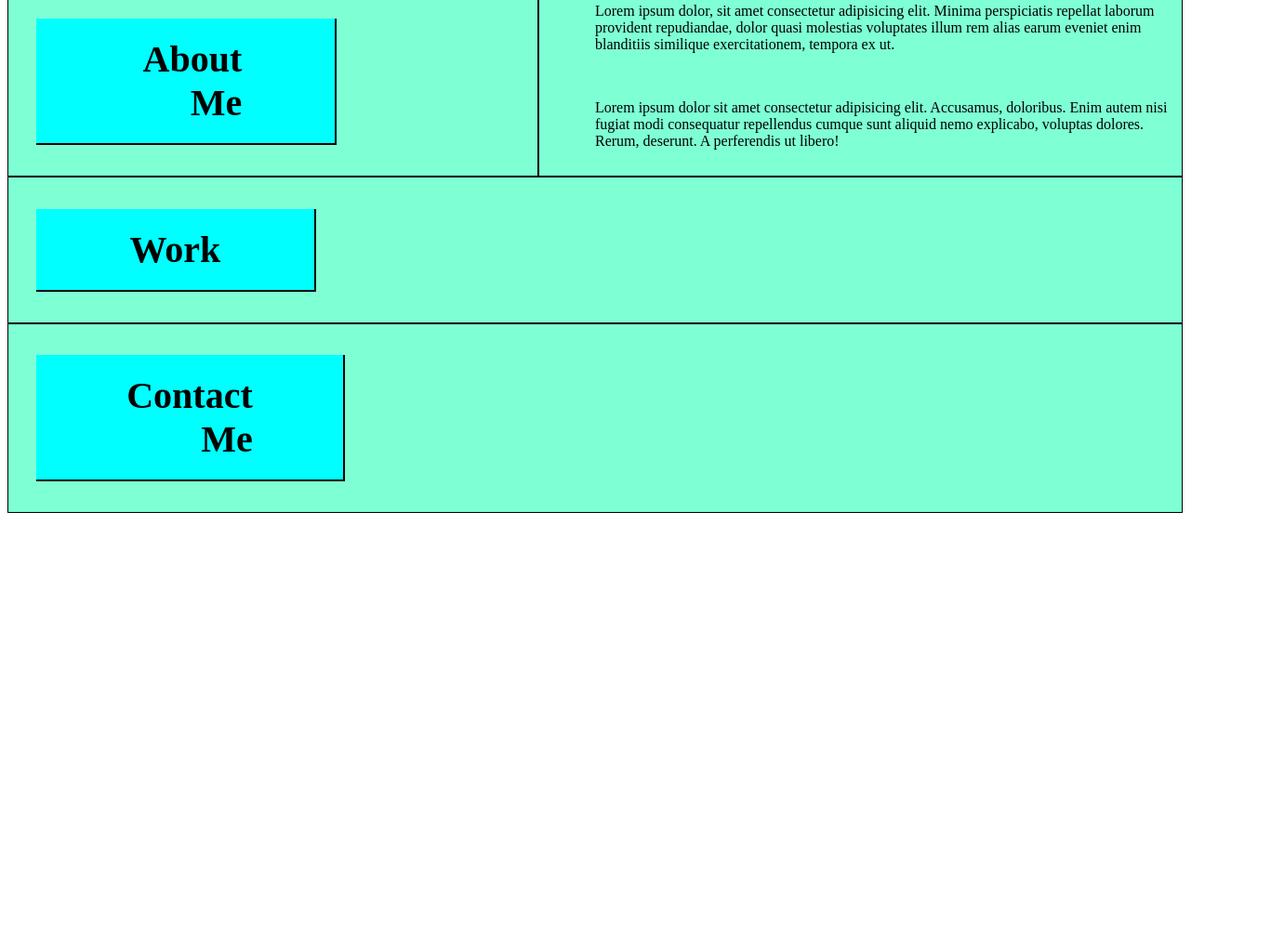
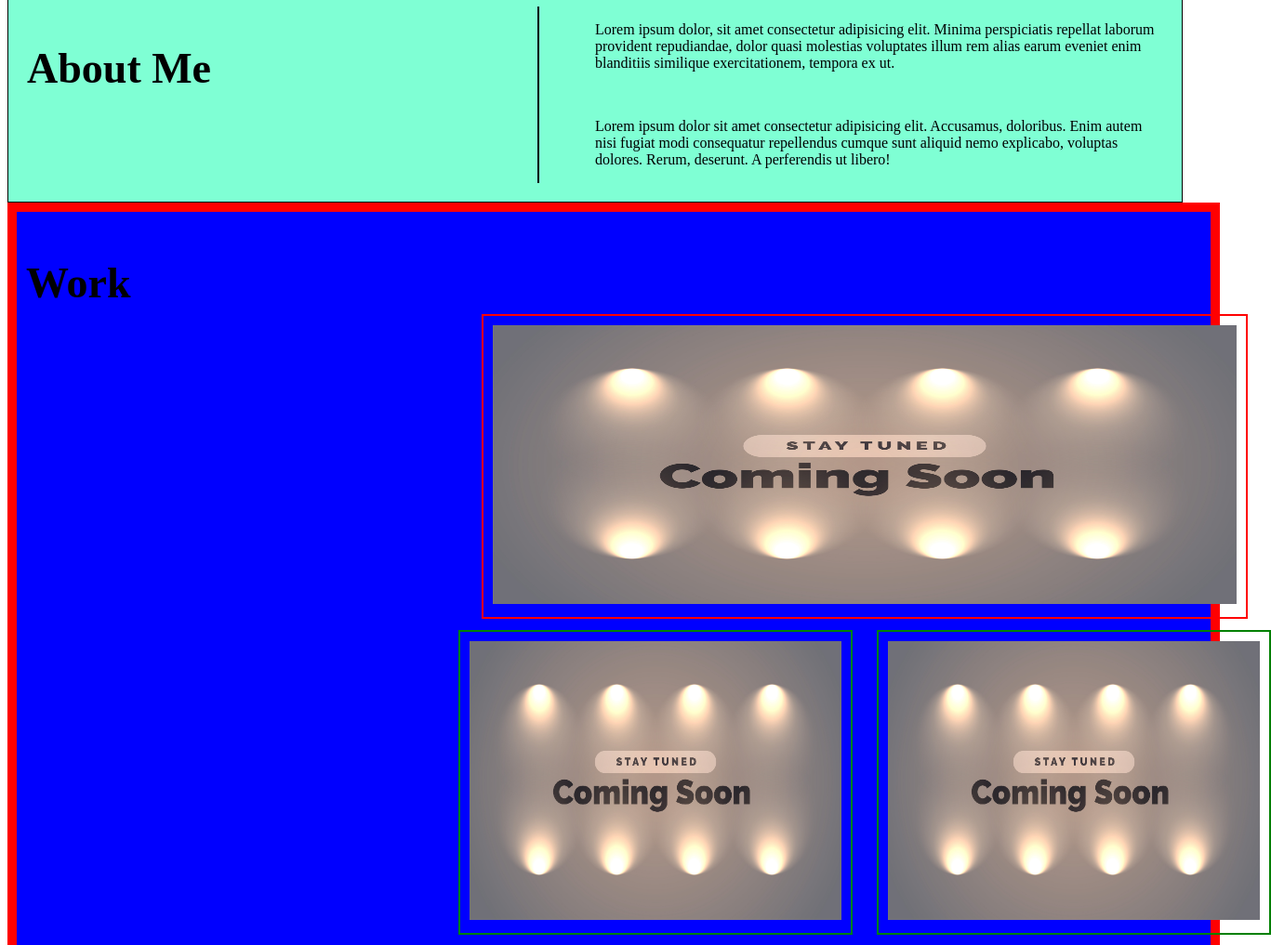
Before and after one commit to Mpergolatti/portfolio, a plain HTML site: page index.html in a window 1280 px wide. Shown: the part 303-1320 px from the top of the page at 93% size, 1367 px wide, since content can reach past the window. Before the commit the page ends 863 px from the top, so only its background shows below. Drawn offline with Linux system fonts and the light colour scheme.

Commit message:
added work stock photos

```diff
--- a/assets/css/style.css
+++ b/assets/css/style.css
@@ -57,15 +57,23 @@ header nav ul li a {
 
 /* About Me Section */
 
-.aboutme {
+.about-me {
     display: flex;
     justify-content: space-between;
     background-color: aquamarine;
     border: 1px solid black;
+    padding: 20px;
 }
 
 .side-text h2 {
-    border-right: 2px solid black;
+    font-size: 46px;
+    flex: 1 30%;
+    padding: 20px 30px 0 0;
+    margin: 20px 30px 0 0;
+    position: relative;
+    width: 100%;
+
+    /* border-right: 2px solid black;
     padding: 20px 100px 20px 100px;
     margin-left: 30px;
     font-size: 40px;
@@ -75,6 +83,7 @@ header nav ul li a {
     width: 30%;
     display: flex;
     justify-content: center;
+    flex: 1 30%; */
 }
 
 .about-text {
@@ -83,3 +92,51 @@ header nav ul li a {
     border-left: 2px solid black;
     width: 50%;
 }
+
+/* Work Section */
+
+.work {
+    /* display: flex;
+    justify-content: space-between; */
+    background-color: blue;
+    padding: 10px;
+    border: 10px solid red;
+    /* margin: 20px; */
+    height: 1200px;
+    width: 100%;
+    position: relative;
+}
+
+.work img {
+    width: 400px;
+    height: 300px;
+    margin: 5px;
+    padding: 5px;
+}
+
+.main {
+    top: 110px;
+    left: 500px;
+
+    border: 2px solid red;
+    position: absolute;
+
+}
+
+.main img {
+    width: 800px;
+}
+
+.one {
+    left: 475px;
+    top: 450px;
+    border: 2px solid green;
+    position: absolute;
+}
+
+.two {
+    left: 925px;
+    top: 450px;
+    border: 2px solid green;
+    position: absolute;
+}
--- a/index.html
+++ b/index.html
@@ -43,7 +43,7 @@
             </section>
 
             <!-- About Me Section -->
-            <section id="about-me" class="aboutme">
+            <section id="about-me" class="about-me">
                 <div class="side-text">
                     <h2>About Me</h2>
 
@@ -58,14 +58,29 @@
             </section>
 
             <!-- Work Section -->
-            <section id="work" class="aboutme">
-                <div class="side-text">
+            <section id="work" class="work">
+                <aside class="side-text">
                     <h2>Work</h2>
+                </aside>
+                <div class="main">
+                    <img src="./assets/images/coming-soon.jpg" >
                 </div>
+                <div class="one">
+                    <img src="./assets/images/coming-soon.jpg" >
+                </div>
+                <div class="two">
+                    <img src="./assets/images/coming-soon.jpg" >
+                </div>
+                <!-- <div class="three">
+                    <img src="./assets/images/coming-soon.jpg" >
+                </div>
+                <div class="four">
+                    <img src="./assets/images/coming-soon.jpg" >
+                </div> -->
             </section>
 
             <!-- Contact Me Section -->
-            <section id="contact-me" class="aboutme">
+            <section id="contact-me" class="about-me">
                 <div class="side-text">
                     <h2>Contact Me</h2>
                 </div>
```
Also changed, not shown: assets/images/coming-soon.jpg (added).
